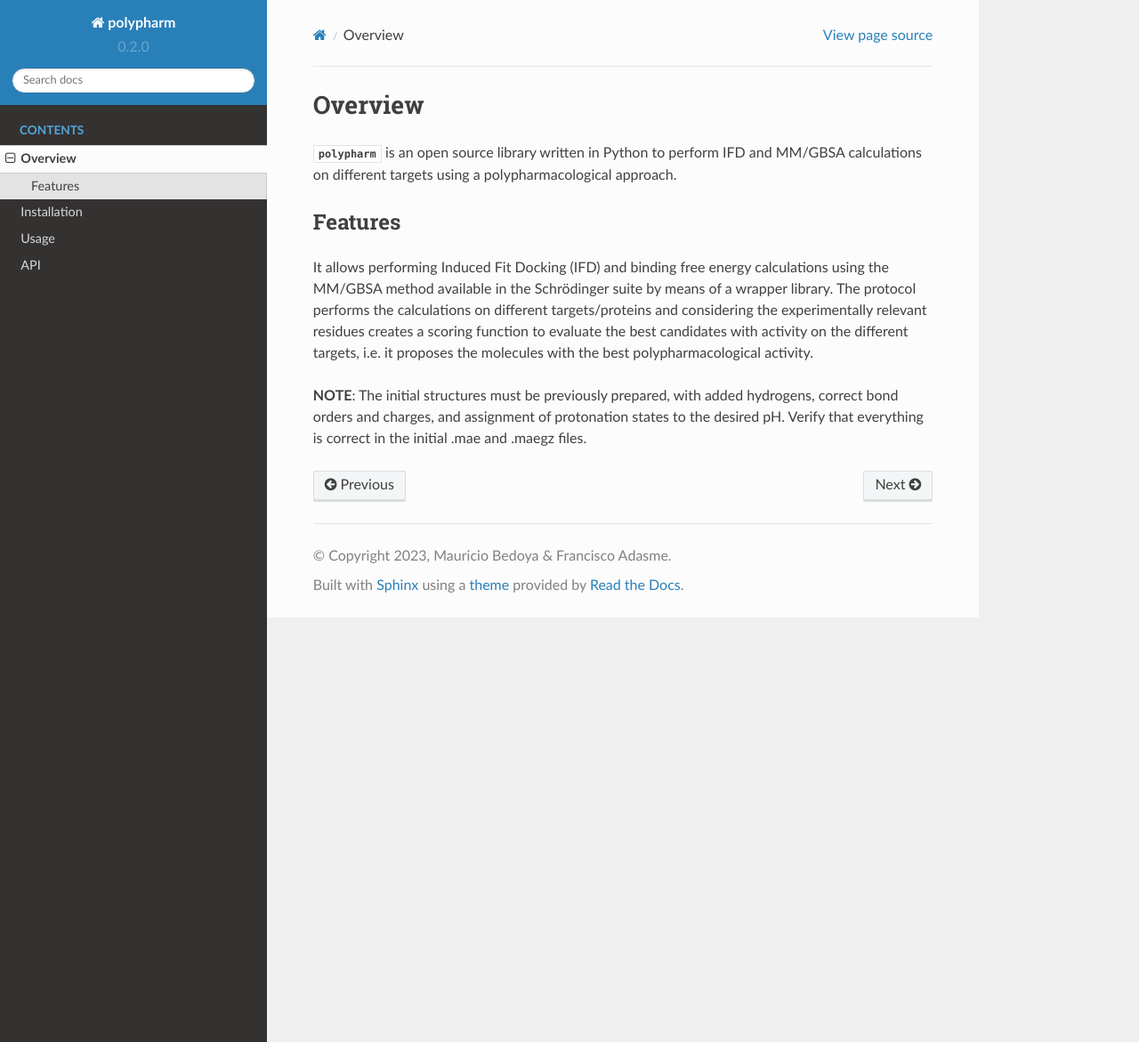
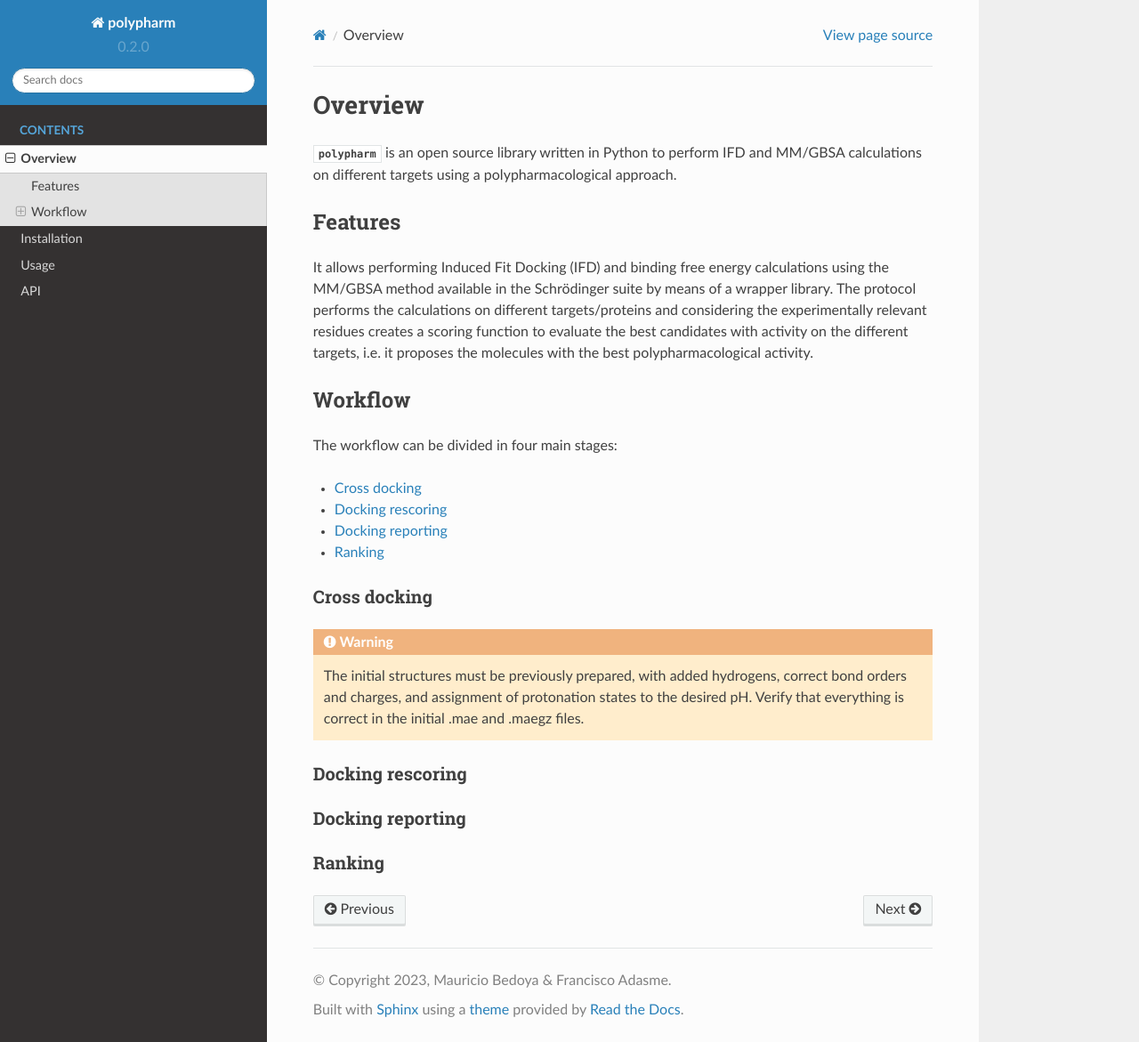
Before and after one commit to ucm-lbqc/polypharm, a Sphinx documentation site: the page built from docs/source/overview.rst, in a window 1280 px wide and 1171 px high. Shown: the whole window at 89% size. Built offline with Sphinx 7.4.7 and the Read the Docs theme 2.0.0, drawn with Linux system fonts in a browser that asks for light colours.

Commit message:
Re-structure docs overview page

```diff
--- a/docs/source/overview.rst
+++ b/docs/source/overview.rst
@@ -1,22 +1,55 @@
 Overview
 ========
 
-:py:mod:`polypharm` is an open source library written in Python to perform IFD
-and MM/GBSA calculations on different targets using a polypharmacological
-approach.
+:py:mod:`polypharm` is an open source library written in Python to
+perform IFD and MM/GBSA calculations on different targets using a
+polypharmacological approach.
 
 Features
 --------
 
 It allows performing Induced Fit Docking (IFD) and binding free energy
-calculations using the MM/GBSA method available in the Schrödinger suite by means
-of a wrapper library. The protocol performs the calculations on different
-targets/proteins and considering the experimentally relevant residues creates a
-scoring function to evaluate the best candidates with activity on the different
-targets, i.e. it proposes the molecules with the best polypharmacological
-activity.
+calculations using the MM/GBSA method available in the Schrödinger suite
+by means of a wrapper library. The protocol performs the calculations on
+different targets/proteins and considering the experimentally relevant
+residues creates a scoring function to evaluate the best candidates with
+activity on the different targets, i.e. it proposes the molecules with
+the best polypharmacological activity.
 
-**NOTE**: The initial structures must be previously prepared, with added
-hydrogens, correct bond orders and charges, and assignment of protonation states
-to the desired pH. Verify that everything is correct in the initial .mae and
-.maegz files.
+
+Workflow
+--------
+
+The workflow can be divided in four main stages:
+
+- :ref:`docking`
+- :ref:`rescore`
+- :ref:`report`
+- :ref:`ranking`
+
+.. _docking:
+
+Cross docking
+~~~~~~~~~~~~~
+
+.. warning::
+
+    The initial structures must be previously prepared, with added
+    hydrogens, correct bond orders and charges, and assignment of
+    protonation states to the desired pH. Verify that everything is
+    correct in the initial .mae and .maegz files.
+
+.. _rescore:
+
+Docking rescoring
+~~~~~~~~~~~~~~~~~
+
+.. _report:
+
+Docking reporting
+~~~~~~~~~~~~~~~~~
+
+.. _ranking:
+
+Ranking
+~~~~~~~
```
